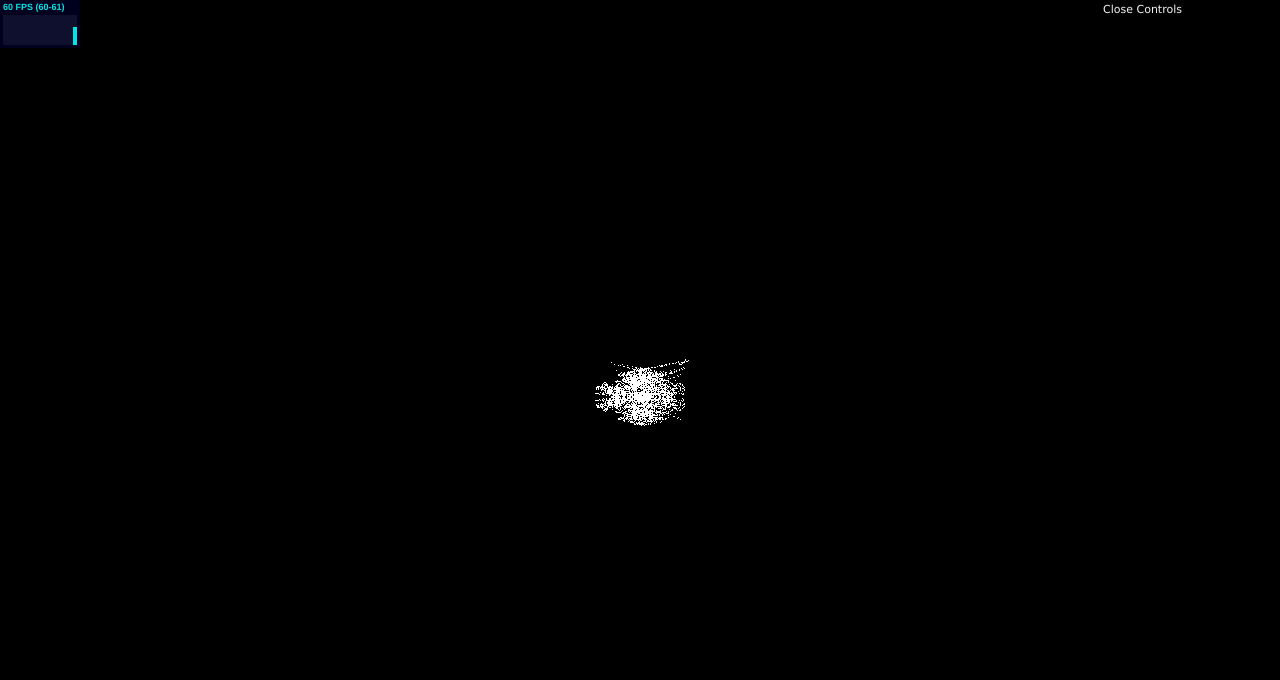
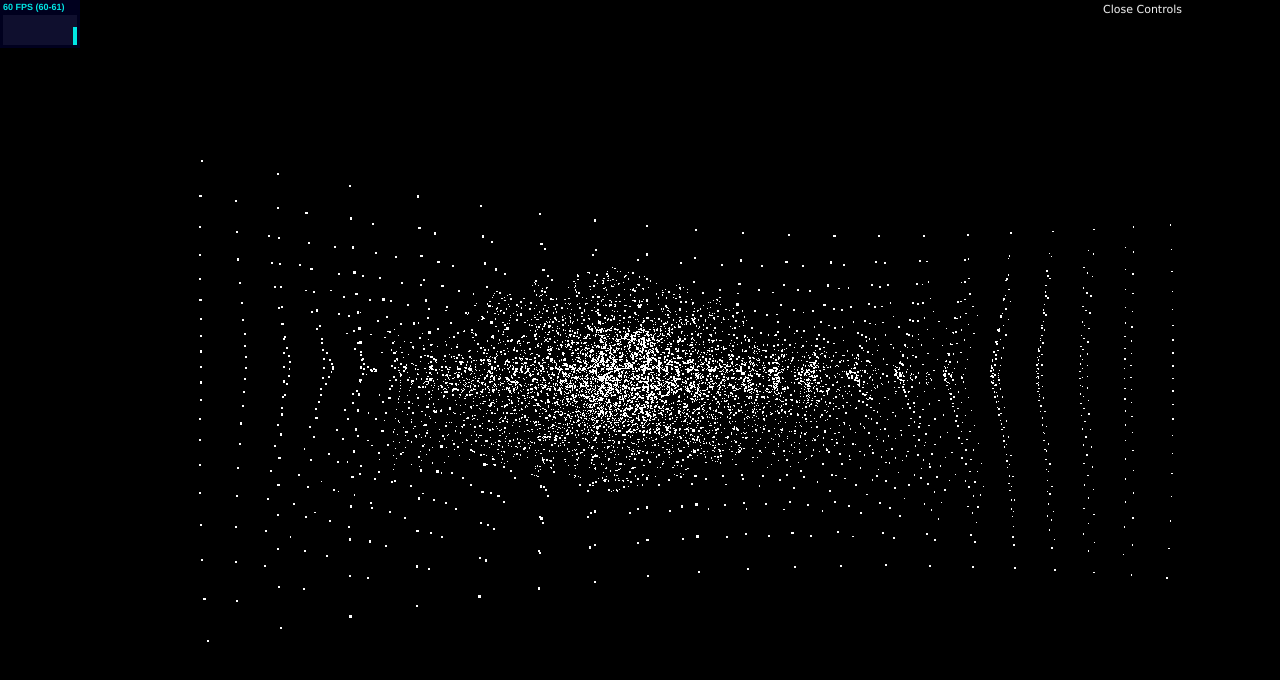
Before and after one commit to gr4yscale/three-particles-mobile, a plain HTML site: page index.html in a window 1280 px wide. Drawn offline with Linux system fonts and the light colour scheme.

Commit message:
correctionz

```diff
--- a/index.html
+++ b/index.html
@@ -28,9 +28,9 @@
     function init() {
         var stats, scene, camera, webGLRenderer, orbitControls, cloud, geom, attractor;
 
-        var width = 16;
-        var height = 16;
-        var depth = 16;
+        var width = 20;
+        var height = 20;
+        var depth = 20;
         var spacing = 16;
 
         stats = initStats();
@@ -46,9 +46,9 @@
         webGLRenderer.setClearColor(new THREE.Color(0x000000, 1.0));
         webGLRenderer.setSize(window.innerWidth, window.innerHeight);
 
-        camera.position.x = 0;
+        camera.position.x = 20;
         camera.position.y = 0;
-        camera.position.z = 1600;
+        camera.position.z = 300;
 
         document.getElementById("WebGL-output").appendChild(webGLRenderer.domElement);
 
@@ -122,7 +122,7 @@
                 attractorForce = geom.vertices[i].clone();
                 attractorForce.sub(attractor);
                 attractorForce.normalize();
-                attractorForce.multiplyScalar(0.2);
+                attractorForce.multiplyScalar(0.03);
 //                console.log(attractorForce);
 
 
```
